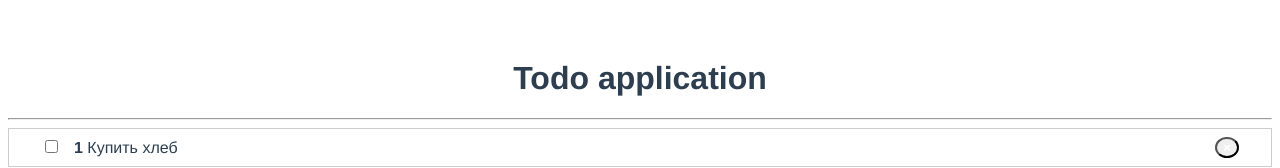
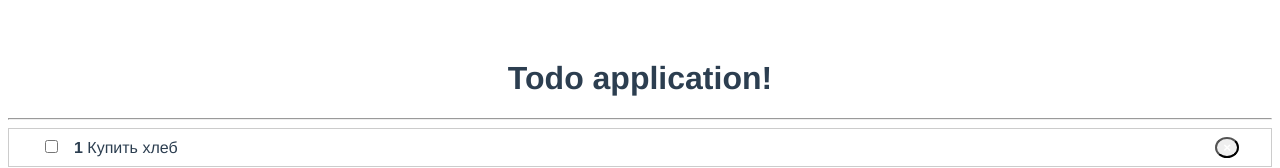
Before and after one commit to Elastomaniac/Checked-by-Petya, a Vue app: page / in a window 1280 px wide. Shown: the top 168 px of the page. Built offline with nearby package versions, Linux system fonts and the light colour scheme; the HTML template or start-up script is replaced by a standard one.

Commit message:
Петя сказал-нормально)

```diff
--- a/src/App.vue
+++ b/src/App.vue
@@ -1,6 +1,6 @@
 <template>
   <div id="app">
-    <h1>Todo application</h1>
+    <h1>Todo application!</h1>
     <hr />
     <TodoList :todos="todos" />
   </div>
```
Also changed, not shown: 2 other files (tests, documents, lock files or other folders).
